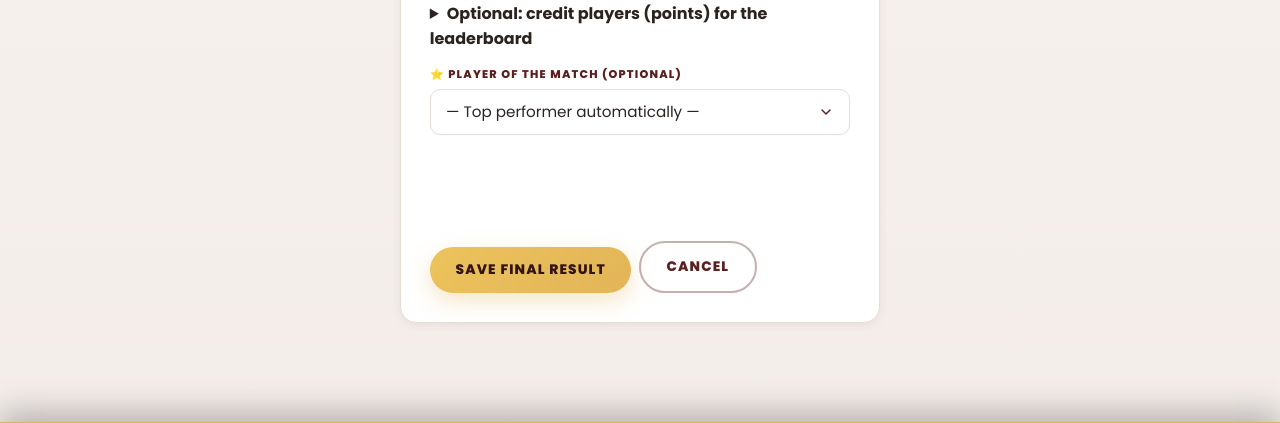
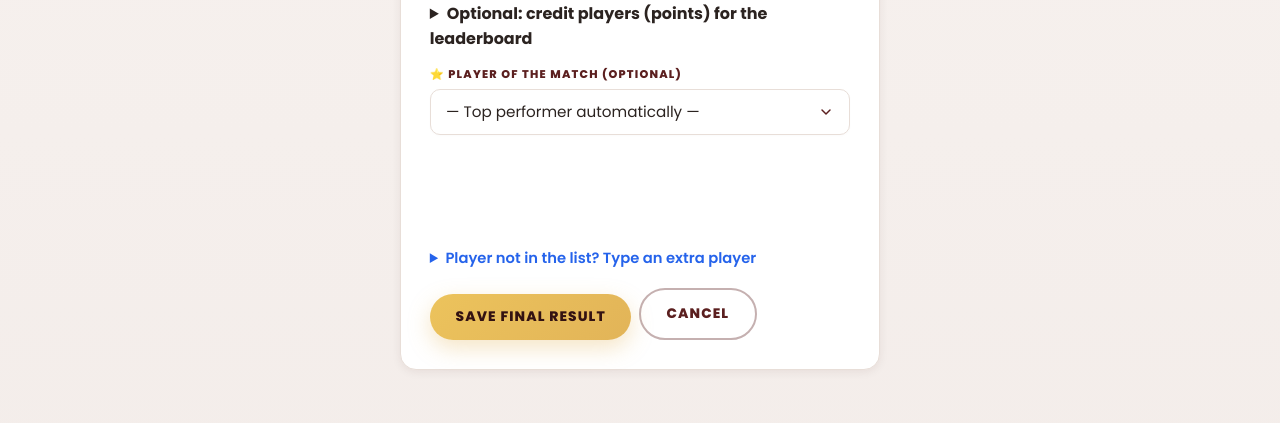
Before and after one commit to Nethrapalmjali/league4, a Python web app: template scorecard/templates/scorecard/admin_result.html in a window 1280 px wide. Shown: the part 558-981 px from the top of the page. Run offline with Jinja, Linux system fonts and the light colour scheme; the template is opened without the code that fills it, so the values that code supplies are empty.

Commit message:
Player of the Match: admin can type an extra player not in the squad (all sports)

```diff
--- a/scorecard/templates/scorecard/admin_result.html
+++ b/scorecard/templates/scorecard/admin_result.html
@@ -2,6 +2,37 @@
 {% block title %}Enter result{% endblock %}
 
 {% block content %}
+{% macro potm_extra(form, match) %}
+  {# A player who played but is not in the squad list: typed in, added to that team's squad on save. #}
+  <details class="potm-extra" {% if form.get('potm_extra_name') %}open{% endif %}>
+    <summary>Player not in the list? Type an extra player</summary>
+    <div class="potm-extra__row">
+      <label>
+        <span>Team</span>
+        <select name="potm_extra_side">
+          <option value="a" {% if form.get('potm_extra_side') != 'b' %}selected{% endif %}>{{ match.team_a.name }}</option>
+          <option value="b" {% if form.get('potm_extra_side') == 'b' %}selected{% endif %}>{{ match.team_b.name }}</option>
+        </select>
+      </label>
+      <label>
+        <span>Player name</span>
+        <input type="text" name="potm_extra_name" maxlength="100" autocomplete="off"
+               placeholder="Full name" value="{{ form.get('potm_extra_name', '') }}">
+      </label>
+    </div>
+    <p class="sc-hint" style="margin:.35rem 0 0;">
+      If a name is typed here it is used instead of the list above, and the player
+      is added to that team's squad so the award counts everywhere.
+    </p>
+  </details>
+{% endmacro %}
+  <style>
+    .potm-extra { margin:.4rem 0 .2rem; }
+    .potm-extra summary { cursor:pointer; font-weight:600; color:#2563eb; font-size:.92rem; }
+    .potm-extra__row { display:flex; flex-wrap:wrap; gap:.6rem; margin-top:.5rem; }
+    .potm-extra__row label { flex:1 1 200px; min-width:0; }
+    .potm-extra__row input, .potm-extra__row select { width:100%; box-sizing:border-box; }
+  </style>
   {% set rounds_mode = match.sport == 'Badminton' and match.match_format %}
   {% set bs = match.badminton_stats if rounds_mode else None %}
   <div class="sc-page sc-page--narrow">
@@ -149,6 +180,7 @@
             {% endfor %}
           </select>
         </label>
+        {{ potm_extra(form, match) }}
 
         {% if rounds_mode %}
           {# Corrections change only the rounds that differ; nothing to replace. #}
@@ -196,10 +228,11 @@
       </section>
     {% endif %}
 
-    {% if match.status == 'final' %}
+    {# Shown for every match, so the award can be set or changed at any time. #}
+    {% if match %}
       <section class="sc-card">
         <h2>⭐ Player of the Match only</h2>
-        <p class="sc-hint" style="margin-top:0;">Change just the award — the score stays exactly as it is.</p>
+        <p class="sc-hint" style="margin-top:0;">Change just the award — the score{% if match.status != 'final' %} and match status{% endif %} stay exactly as they are.</p>
         <form method="post" class="sc-form sc-form--row">
           <input type="hidden" name="_csrf_token" value="{{ csrf_token() }}">
           <input type="hidden" name="action" value="potm">
@@ -218,6 +251,7 @@
               {% endfor %}
             </select>
           </label>
+          <div style="flex:1 1 100%; min-width:0;">{{ potm_extra({}, match) }}</div>
           <button class="btn btn--primary" type="submit">Save award</button>
         </form>
       </section>
--- a/scorecard/templates/scorecard/match.html
+++ b/scorecard/templates/scorecard/match.html
@@ -80,10 +80,12 @@
               <a href="{{ url_for('scorecard.player_page', player_id=potm.player.id) }}" class="sc-potm__name sc-player-link">{{ potm.player.name }}</a>
               <span class="sc-potm__team">{{ potm.team.name if potm.team else '' }}{% if potm.player.jersey_no %} · #{{ potm.player.jersey_no }}{% endif %}</span>
             </div>
+            {% if potm.points %}
             <div class="sc-potm__stat">
               <span class="sc-potm__stat-num">{{ potm.points }}</span>
               <span class="sc-potm__stat-label">{{ potm.metric_label }}</span>
             </div>
+            {% endif %}
           </div>
         </div>
       {% endif %}
```
Also changed, not shown: scorecard/admin.py (+21 -2 lines).
